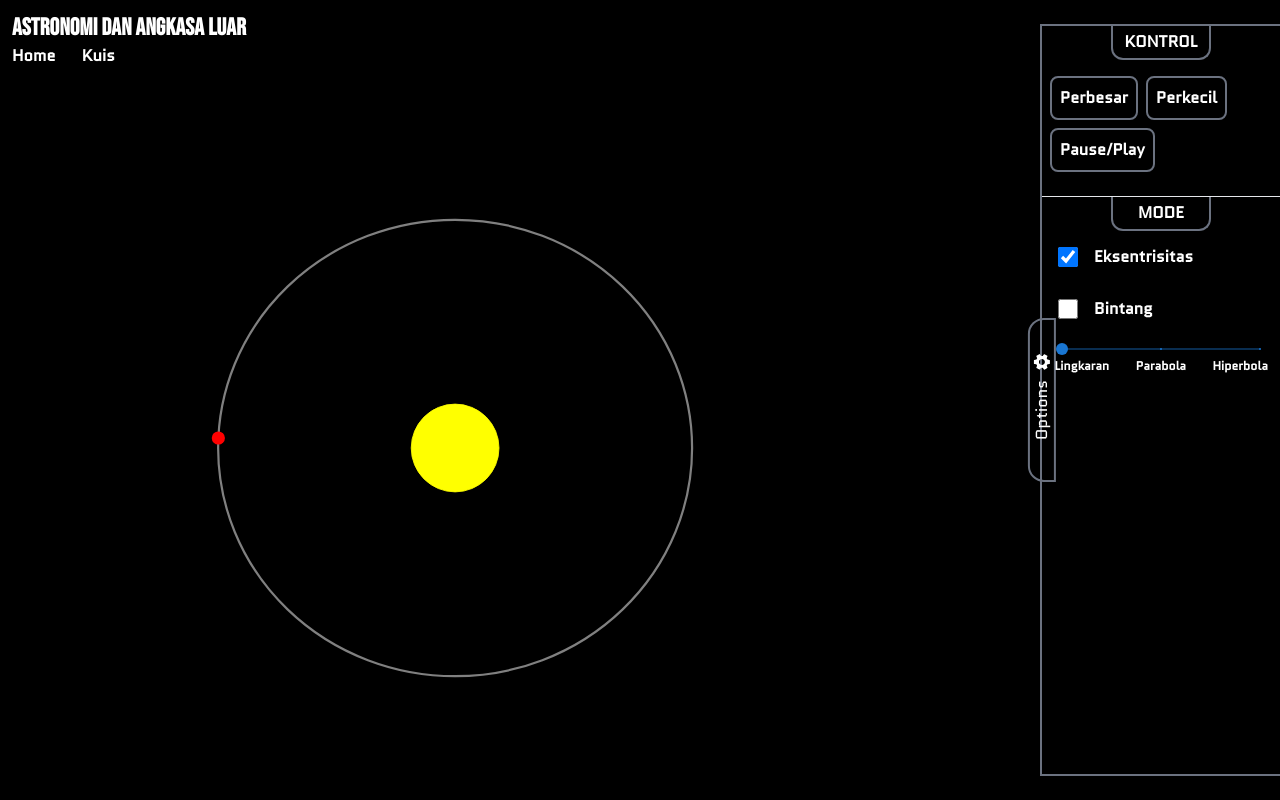
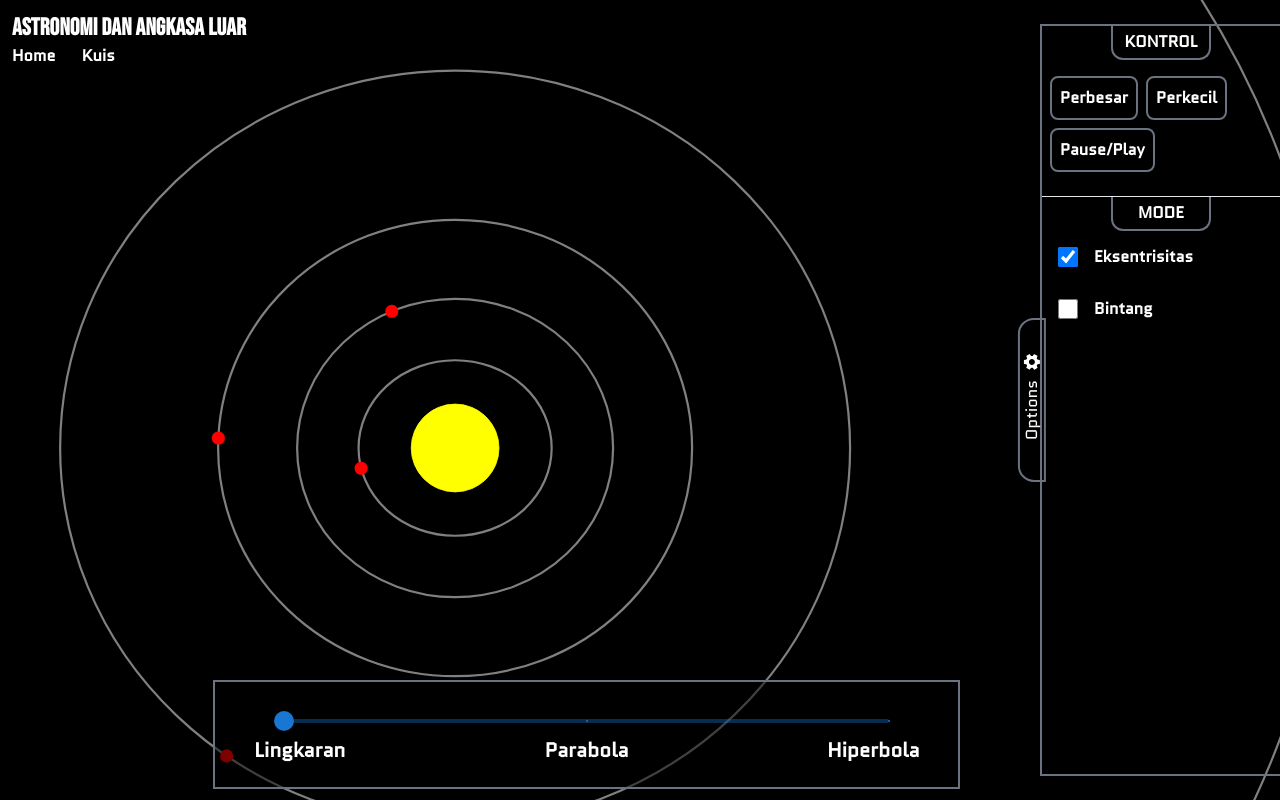
Before and after one commit to AkipTsaqif/astro-taman-belajar, a React (Vite) app: page /tata-surya in a window 1280 px wide. Both pictures are taken after a click on the checkbox 1068 px from the left and 257 px from the top of the page. Built offline with nearby package versions, Linux system fonts and the light colour scheme.

Commit message:
progress bintang

```diff
--- a/src/components/animations/SolarSystem.jsx
+++ b/src/components/animations/SolarSystem.jsx
@@ -203,6 +203,8 @@ const SolarSystem = (props) => {
     const [starTemp, setStarTemp] = useState(5772);
     const [starMass, setStarMass] = useState(1);
 
+    const [modeChecked, setModeChecked] = useState(false);
+    const [selectedMode, setSelectedMode] = useState();
     const [eccChecked, setEccChecked] = useState(false);
     const [starChecked, setStarChecked] = useState(false);
 
@@ -478,6 +480,11 @@ const SolarSystem = (props) => {
         setIsPanning(false);
     };
 
+    // const handleChangeCheckbox = (pos) => {
+    //     const updatedState = selectedMode.map((mode, i) => i === pos ? !mode : mode);
+    //     setSelectedMode(updatedState)
+    // }
+
     return (
         <>
             <Box className="fixed top-0 w-full bg-transparent z-10">
@@ -538,7 +545,52 @@ const SolarSystem = (props) => {
                     </Breadcrumbs> */}
                 </Box>
             </Box>
-            <Box id="svg" className="overflow-y-hidden max-h-screen bg-black">
+            <Box
+                id="svg"
+                className="relative overflow-y-hidden max-h-screen bg-black"
+            >
+                {modeChecked && (
+                    <Box className="absolute w-7/12 top-[85%] right-[25%] bg-black/50 p-2 border-2 z-[1000] border-gray-500">
+                        {selectedMode === "Eksentrisitas" && (
+                            <div className="m-auto w-5/6 py-4">
+                                <Slider
+                                    max={2}
+                                    min={0}
+                                    marks={marks.map((mark, i) => ({
+                                        ...mark,
+                                        label: (
+                                            <Typography
+                                                className={`text-xl text-white font-quantico font-bold ${sliderLabelPlacement(
+                                                    i
+                                                )}`}
+                                            >
+                                                {mark.label}
+                                            </Typography>
+                                        ),
+                                    }))}
+                                    step={0.01}
+                                    value={ecc}
+                                    valueLabelDisplay="auto"
+                                    onChange={(e, val) => {
+                                        setEcc(val);
+                                    }}
+                                />
+                            </div>
+                        )}
+                        {selectedMode === "Bintang" && (
+                            <div className="m-auto w-5/6">
+                                <Slider
+                                    size="small"
+                                    step={0.01}
+                                    value={starMass}
+                                    onChange={(e, val) => {
+                                        setStarMass(val);
+                                    }}
+                                />
+                            </div>
+                        )}
+                    </Box>
+                )}
                 <div>
                     <div
                         // onMouseOver={() => setIsHovered(true)}
@@ -579,7 +631,7 @@ const SolarSystem = (props) => {
                                 // }px] left-[${
                                 //     selectedPlanetCoords.x + 20
                                 // }px] bg-white p-[10px]`}
-                                className="absolute w-1/4 top-8 right-72 bg-black/50 p-2 border-2 border-gray-500"
+                                className="absolute w-96 top-8 right-[22%] bg-black/50 p-2 border-2 border-gray-500"
                             >
                                 <PlanetAnnotation
                                     details={selectedPlanetDetails}
@@ -597,16 +649,17 @@ const SolarSystem = (props) => {
                                 </IconButton>
                             </Box>
                         )}
+
                         <Box
                             id="right-sidebar"
                             className={`absolute transform ${
                                 overlay ? "translate-x-0" : "translate-x-3/4"
                             } w-1/4 top-0 right-0 h-90vh bg-transparent flex transition-transform duration-300 z-40`}
                         >
-                            <Box className="w-1/4 h-full bg-transparent rounded-l-full">
-                                <div className="flex relative mr-24 justify-end items-center h-screen">
+                            <Box className="w-1/4 h-full bg-transparent">
+                                <div className="flex justify-center items-center h-screen">
                                     <div
-                                        className="flex absolute left-1/4 origin-center -rotate-90 justify-around items-center border-2 border-gray-500 px-8 rounded-t-2xl text-center transform"
+                                        className="flex origin-center ml-16 -rotate-90 justify-around items-center border-2 border-gray-500 px-8 rounded-t-2xl text-center transform"
                                         onClick={() => setOverlay(!overlay)}
                                     >
                                         <Typography className="text-white font-quantico px-2">
@@ -673,14 +726,24 @@ const SolarSystem = (props) => {
                                             type="checkbox"
                                             value="Eksentrisitas"
                                             className="m-4 w-5 h-5"
-                                            onChange={() => {
-                                                if (!eccChecked) {
+                                            onChange={(e) => {
+                                                if (
+                                                    selectedMode !==
+                                                    "Eksentrisitas"
+                                                ) {
                                                     setZoom(4);
                                                     setZoomClicked(true);
                                                 }
-                                                setEccChecked(!eccChecked);
+                                                setSelectedMode((prev) => {
+                                                    if (prev === e.target.value)
+                                                        return null;
+                                                    return e.target.value;
+                                                });
+                                                setModeChecked(!modeChecked);
                                             }}
-                                            checked={eccChecked}
+                                            checked={
+                                                selectedMode === "Eksentrisitas"
+                                            }
                                         />
                                         <label className="text-white font-quantico font-bold">
                                             Eksentrisitas
@@ -689,61 +752,29 @@ const SolarSystem = (props) => {
                                     <div className="flex items-center">
                                         <input
                                             type="checkbox"
-                                            value="Eksentrisitas"
+                                            value="Bintang"
                                             className="m-4 w-5 h-5"
-                                            onChange={() => {
-                                                if (!starChecked) {
+                                            onChange={(e) => {
+                                                if (
+                                                    selectedMode !== "Bintang"
+                                                ) {
                                                     setZoom(2);
                                                     setZoomClicked(true);
                                                 }
-                                                setStarChecked(!starChecked);
+                                                setSelectedMode((prev) => {
+                                                    if (prev === e.target.value)
+                                                        return null;
+                                                    return e.target.value;
+                                                });
+                                                setModeChecked(!modeChecked);
                                             }}
-                                            checked={starChecked}
+                                            checked={selectedMode === "Bintang"}
                                         />
                                         <label className="text-white font-quantico font-bold">
                                             Bintang
                                         </label>
                                     </div>
                                 </Box>
-                                {eccChecked && (
-                                    <div className="m-auto w-5/6">
-                                        <Slider
-                                            max={2}
-                                            min={0}
-                                            size="small"
-                                            marks={marks.map((mark, i) => ({
-                                                ...mark,
-                                                label: (
-                                                    <Typography
-                                                        className={`text-[12px] text-white font-quantico font-bold -m-2 ${sliderLabelPlacement(
-                                                            i
-                                                        )}`}
-                                                    >
-                                                        {mark.label}
-                                                    </Typography>
-                                                ),
-                                            }))}
-                                            step={0.01}
-                                            value={ecc}
-                                            valueLabelDisplay="auto"
-                                            onChange={(e, val) => {
-                                                setEcc(val);
-                                            }}
-                                        />
-                                    </div>
-                                )}
-                                {starChecked && (
-                                    <div className="m-auto w-5/6">
-                                        <Slider
-                                            size="small"
-                                            step={0.01}
-                                            value={starMass}
-                                            onChange={(e, val) => {
-                                                setStarMass(val);
-                                            }}
-                                        />
-                                    </div>
-                                )}
                             </div>
                         </Box>
                     </div>
```
